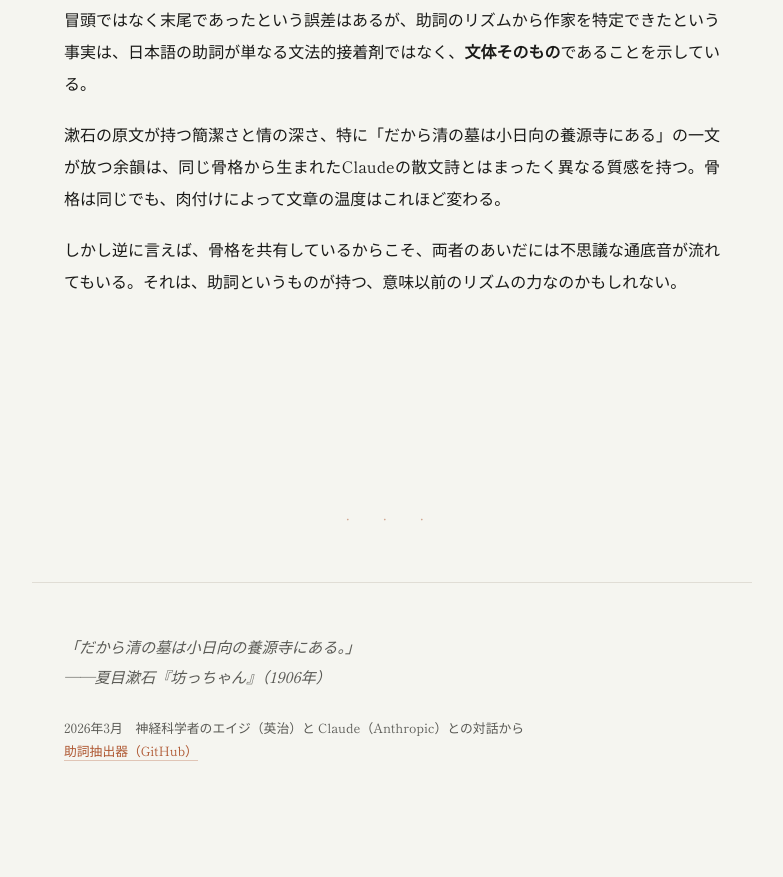
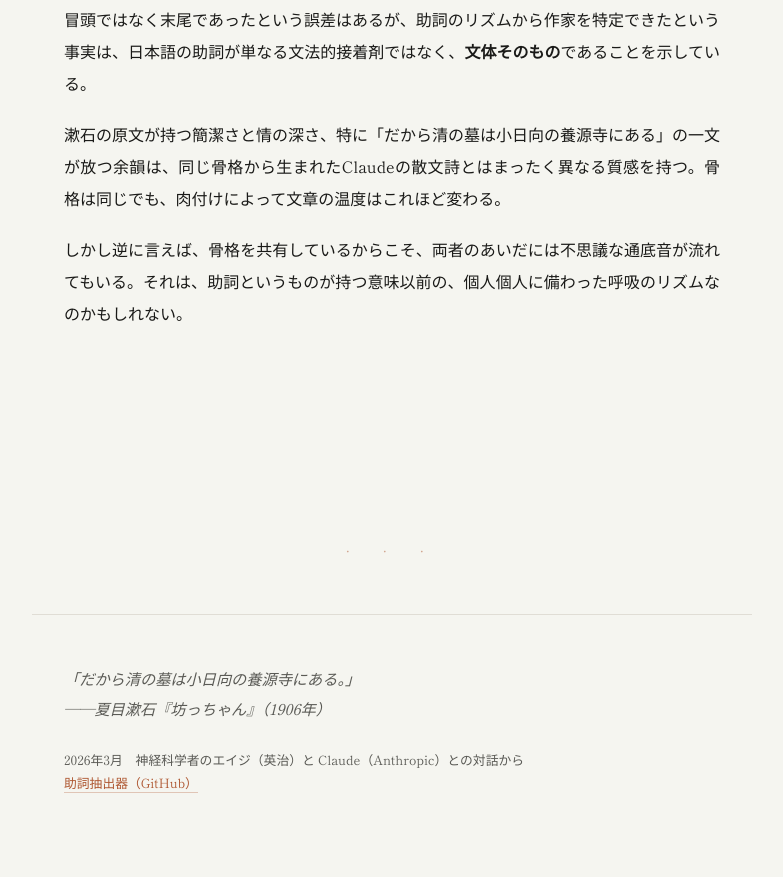
Before and after one commit to eijwat/Joshi-Extractor, a plain HTML site: page index.html in a window 1280 px wide. Shown: the part 3517-4394 px from the top of the page, without its empty margins (248-1031 px from the left). Before the commit the page ends 4362 px from the top, so only its background shows below. Drawn offline with Linux system fonts and the light colour scheme.

Commit message:
Refine phrasing in Japanese text about particles

```diff
--- a/index.html
+++ b/index.html
@@ -421,7 +421,7 @@
     <p>助詞は日本語において「意味を持たない機能語」とされがちだが、実際にはそこに<strong>作家の呼吸</strong>が宿っている。「の」「を」「て」「た」の畳みかけ方、「へも」「ず」といった古風な助詞の選択、「ます」と「た」が混在する語りの距離感、それらの配列パターンだけで、AIは「漱石」という固有名に到達した。</p>
     <p>冒頭ではなく末尾であったという誤差はあるが、助詞のリズムから作家を特定できたという事実は、日本語の助詞が単なる文法的接着剤ではなく、<strong>文体そのもの</strong>であることを示している。</p>
     <p>漱石の原文が持つ簡潔さと情の深さ、特に「だから清の墓は小日向の養源寺にある」の一文が放つ余韻は、同じ骨格から生まれたClaudeの散文詩とはまったく異なる質感を持つ。骨格は同じでも、肉付けによって文章の温度はこれほど変わる。</p>
-    <p>しかし逆に言えば、骨格を共有しているからこそ、両者のあいだには不思議な通底音が流れてもいる。それは、助詞というものが持つ、意味以前のリズムの力なのかもしれない。</p>
+    <p>しかし逆に言えば、骨格を共有しているからこそ、両者のあいだには不思議な通底音が流れてもいる。それは、助詞というものが持つ意味以前の、個人個人に備わった呼吸のリズムなのかもしれない。</p>
   </div>
 
 </main>
```
